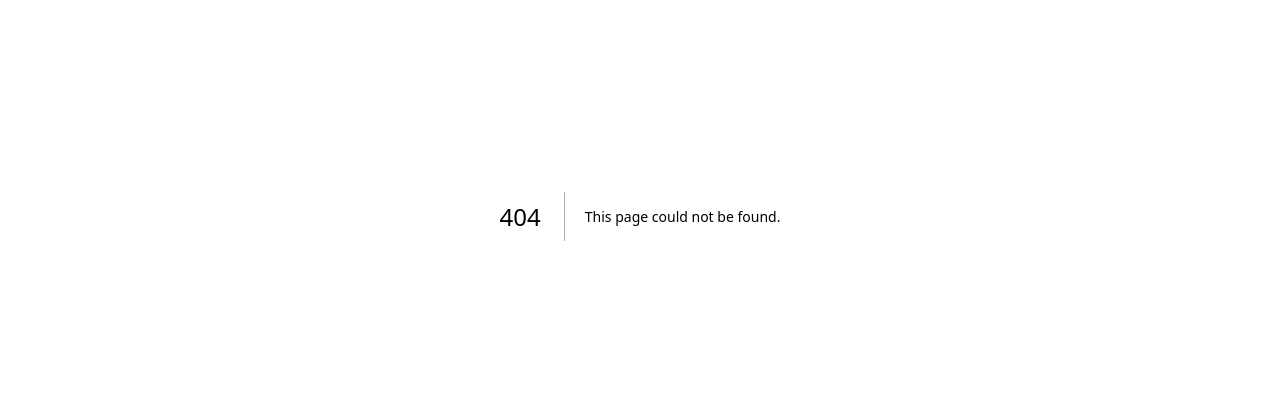
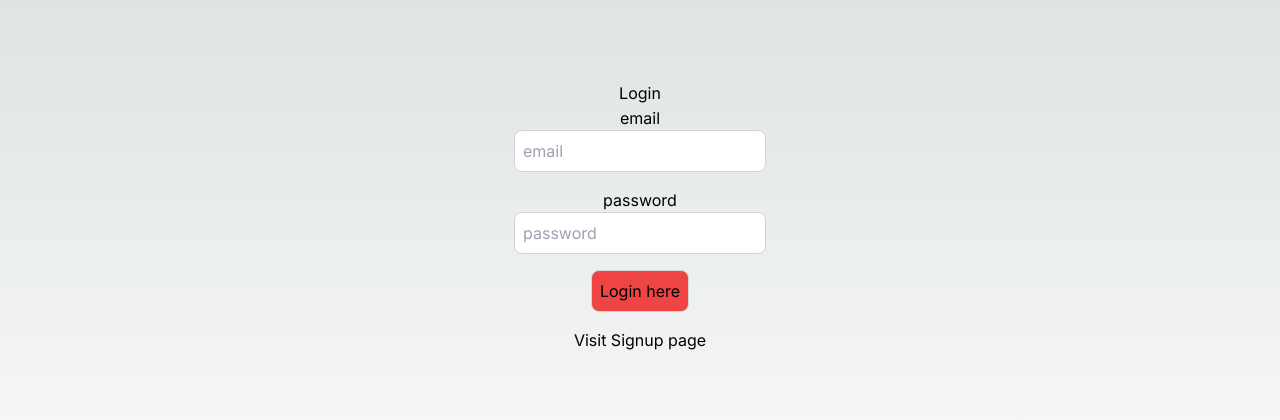
Before and after one commit to yogyy/next-app-mongodb, a Next.js app: page /login in a window 1280 px wide. Before the commit this address had no page. Shown: the part 184-604 px from the top of the page. Built offline with nearby package versions, Linux system fonts and the light colour scheme.

Commit message:
feat: login api and route

```diff
--- /dev/null
+++ b/src/app/api/users/login/route.ts
@@ -0,0 +1,50 @@
+import { NextRequest, NextResponse } from "next/server";
+import { connect } from "@/db/config";
+import User from "@/models/usermodel";
+import jwt from "jsonwebtoken";
+import bcryipt from "bcryptjs";
+import { getErrorMessage } from "@/lib/utils";
+
+connect();
+
+export async function POST(req: NextRequest) {
+  try {
+    const reqBody = await req.json();
+    const { email, password } = reqBody;
+    console.log(reqBody);
+
+    const user = await User.findOne({ email });
+    if (!user) {
+      return NextResponse.json({ error: "User not found" }, { status: 404 });
+    }
+    console.log("user exist");
+    const validPW = await bcryipt.compare(password, user.password);
+    if (!validPW) {
+      return NextResponse.json({ error: "Invalid password" }, { status: 401 });
+    }
+
+    const token_data = {
+      id: user._id,
+      username: user.username,
+      email: user.email,
+    };
+
+    const acc_token = await jwt.sign(token_data, process.env.SECRET_TOKEN!, {
+      expiresIn: "1h",
+    });
+
+    const res = NextResponse.json(
+      { message: "Login successfully" },
+      { status: 200 }
+    );
+    res.cookies.set("token", acc_token, {
+      httpOnly: true,
+      path: "/",
+    });
+
+    return res;
+  } catch (err) {
+    const error = err as Error;
+    return NextResponse.json({ error: error.message }, { status: 500 });
+  }
+}
--- /dev/null
+++ b/src/app/login/page.tsx
@@ -0,0 +1,80 @@
+"use client";
+import Link from "next/link";
+import React, { useEffect } from "react";
+import { useRouter } from "next/navigation";
+import axios, { AxiosError } from "axios";
+import { toast } from "react-hot-toast";
+
+export default function LoginPage() {
+  const router = useRouter();
+  const [user, setUser] = React.useState({
+    email: "",
+    password: "",
+  });
+  const [buttonDisabled, setButtonDisabled] = React.useState(false);
+  const [loading, setLoading] = React.useState(false);
+
+  const onLogin = async () => {
+    try {
+      setLoading(true);
+      const response = await axios.post("/api/users/login", user);
+      console.log("Login success", response.data);
+      toast.success("Login success");
+      router.push("/profile");
+    } catch (err) {
+      const error = err as AxiosError<{
+        error: string;
+      }>;
+      toast.error(
+        `${error.response?.statusText}, ${error.response?.data.error as string}`
+      );
+    } finally {
+      setLoading(false);
+    }
+  };
+
+  useEffect(() => {
+    if (user.email.length > 0 && user.password.length > 0) {
+      setButtonDisabled(false);
+    } else {
+      setButtonDisabled(true);
+    }
+  }, [user]);
+
+  return (
+    <div className="flex flex-col items-center justify-center min-h-screen py-2">
+      <h1>{loading ? "Processing" : "Login"}</h1>
+      <hr />
+
+      <label htmlFor="email">email</label>
+      <input
+        className="p-2 border border-gray-300 rounded-lg mb-4 focus:outline-none focus:border-gray-600 text-black"
+        id="email"
+        type="text"
+        value={user.email}
+        onChange={(e) => setUser({ ...user, email: e.target.value })}
+        placeholder="email"
+      />
+      <label htmlFor="password">password</label>
+      <input
+        className="p-2 border border-gray-300 rounded-lg mb-4 focus:outline-none focus:border-gray-600 text-black"
+        id="password"
+        type="password"
+        value={user.password}
+        onChange={(e) => setUser({ ...user, password: e.target.value })}
+        placeholder="password"
+      />
+      <button
+        onClick={onLogin}
+        disabled={buttonDisabled}
+        className="p-2 border disabled:bg-red-500 border-gray-300 rounded-lg mb-4 focus:outline-none focus:border-gray-600">
+        Login here
+      </button>
+      <Link
+        prefetch={false}
+        href="/signup">
+        Visit Signup page
+      </Link>
+    </div>
+  );
+}
```
